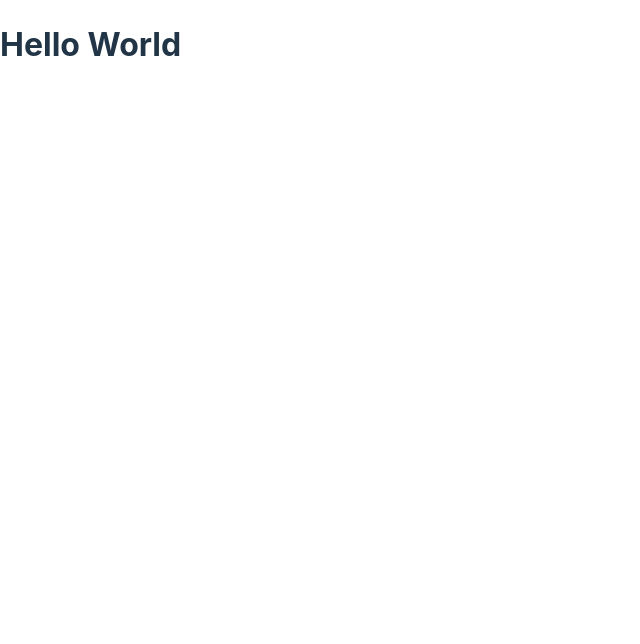
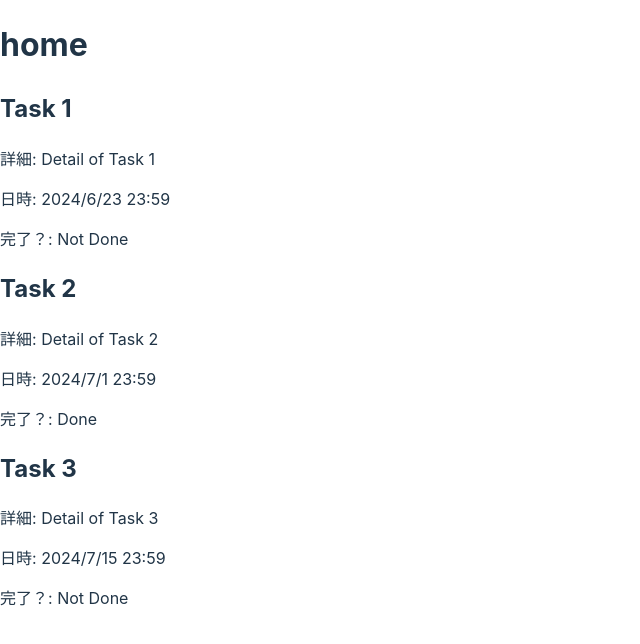
Before and after one commit to Hosi121/todoApp, a React (Vite) app: page / in a window 1280 px wide. Shown: the top 644 px of the page, without its empty margins (0-640 px from the left). Built offline with nearby package versions, Linux system fonts and the light colour scheme.

Commit message:
update:show task list

```diff
--- a/src/component/Home.tsx
+++ b/src/component/Home.tsx
@@ -1,6 +1,14 @@
-const Home: React.FC = () => {
+
+import TaskCard from './TaskCard';
+
+const Home: React.FC = () =>
+{
+
   return (
-    <h1>Hello World</h1>
+    <>
+    <h1>home</h1>
+    <TaskCard/>
+    </>
   );
 };
 
--- /dev/null
+++ b/src/component/TaskCard.tsx
@@ -0,0 +1,76 @@
+import React, { useState, useEffect } from 'react';
+
+const TaskCard = () => {
+  type Task = {
+    id: number;
+    title: string;
+    isDone: boolean;
+    timeLimit: Date;
+    taskDetail: string;
+  };
+
+  const initializeTasks = (): Task[] => {
+    const storedOptions = localStorage.getItem('localTaskList');
+    if (storedOptions) {
+      const parsedOptions = JSON.parse(storedOptions);
+      return parsedOptions.map((task: any) => ({
+        ...task,
+        timeLimit: new Date(task.timeLimit),
+      }));
+    } else {
+      return [
+        {
+          id: 1,
+          title: 'Task 1',
+          isDone: false,
+          timeLimit: new Date('2024-06-23T23:59'),
+          taskDetail: 'Detail of Task 1',
+        },
+        {
+          id: 2,
+          title: 'Task 2',
+          isDone: true,
+          timeLimit: new Date('2024-07-01T23:59'),
+          taskDetail: 'Detail of Task 2',
+        },
+        {
+          id: 3,
+          title: 'Task 3',
+          isDone: false,
+          timeLimit: new Date('2024-07-15T23:59'),
+          taskDetail: 'Detail of Task 3',
+        },
+      ];
+    }
+  };
+
+  const [taskList, setTaskList] = useState<Task[]>(initializeTasks);
+
+  useEffect(() => {
+    localStorage.setItem('localTaskList', JSON.stringify(taskList));
+  }, [taskList]);
+
+  const dateFormatter = (timeLimit: Date) => {
+    const year = timeLimit.getFullYear();
+    const month = timeLimit.getMonth() + 1;
+    const date = timeLimit.getDate();
+    const hour = timeLimit.getHours();
+    const minute = timeLimit.getMinutes();
+    return `${year}/${month}/${date} ${hour}:${minute}`;
+  };
+
+  return (
+    <div>
+      {taskList.map((task: Task) => (
+        <div key={task.id}>
+          <h2>{task.title}</h2>
+          <p>詳細: {task.taskDetail}</p>
+          <p>日時: {dateFormatter(task.timeLimit)}</p>
+          <p>完了？: {task.isDone ? 'Done' : 'Not Done'}</p>
+        </div>
+      ))}
+    </div>
+  );
+};
+
+export default TaskCard;
```
